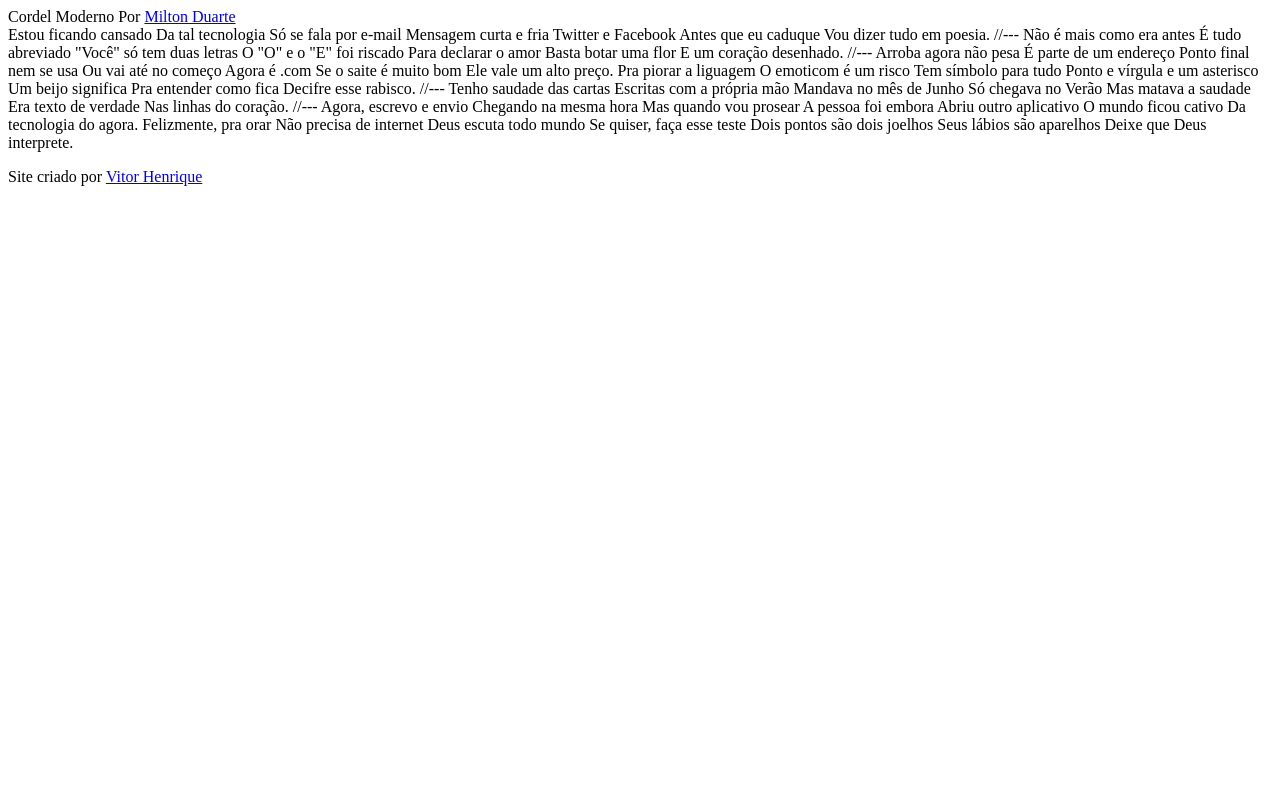
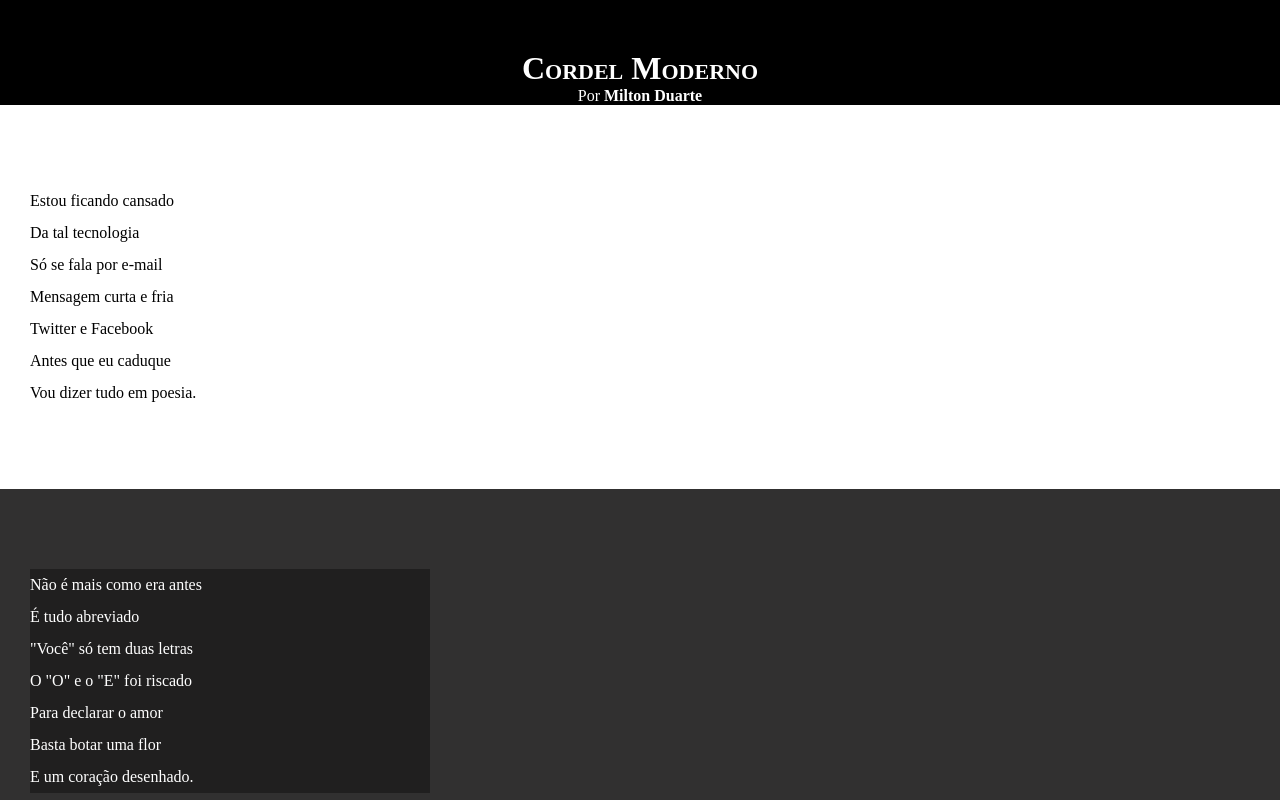
Before and after one commit to vitorhenriquemartins/HTML-CSS, a plain HTML site: page Exercicios/desafio 17/index.html in a window 1280 px wide. Shown: the top 800 px of the page. Drawn offline with Linux system fonts and the light colour scheme.

Commit message:
atualizei o desafio 17

```diff
--- /dev/null
+++ b/Exercicios/desafio 17/estilo/style.css
@@ -0,0 +1,64 @@
+@charset "UTF-8";
+
+*{
+    margin: 0px;
+    padding: 0px;
+}
+
+html, body{
+    min-height: 100vh;
+    background-color: darkgray;
+}
+
+header{
+    background-color: black;
+    color: white;
+    text-align: center;
+}
+ header > h1{
+    padding-top: 50px;
+    font-variant: small-caps;
+ }
+
+ header > p{
+    padding-bottom: 50px;
+ }
+
+ header a, footer a {
+   color: white;
+   text-decoration: none;
+   font-weight: bolder;
+ }
+
+ header a:hover, footer a:hover{
+    text-decoration: underline;
+ }
+
+ section{
+    padding-top: 10vh;
+    padding-bottom: 10vh;
+    line-height: 2em;
+    padding-left: 30px;
+ }
+
+section.normal{
+    background-color: white;
+    color: black;
+}
+
+section.imagem{
+    background-color: rgb(49, 48, 48);
+    color: white;
+}
+
+section.imagem > p{
+    width: 400px;
+    background-color: rgba(0, 0, 0, 0.356);
+}
+
+ footer{
+    background-color: black;
+    color: white;
+    text-align: center;
+    padding: 10px;
+ }
--- a/Exercicios/desafio 17/index.html
+++ b/Exercicios/desafio 17/index.html
@@ -4,77 +4,103 @@
     <meta charset="UTF-8">
     <meta name="viewport" content="width=device-width, initial-scale=1.0">
     <title>Cordel Moderno</title>
+    <link rel="stylesheet" href="estilo/style.css">
 </head>
 <body>
 
         <header>
-        Cordel Moderno
+        <h1>Cordel Moderno</h1>
+
         Por <a href="https://www.recantodasletras.com.br/poesias/3186743" target="_blank">Milton Duarte</a>
         </header>
 
-    Estou ficando cansado
-    Da tal tecnologia
-    Só se fala por e-mail
-    Mensagem curta e fria
-    Twitter e Facebook
-    Antes que eu caduque
+    <section class="normal">
+        <p>
+            Estou ficando cansado <br>
+            Da tal tecnologia <br>
+            Só se fala por e-mail <br>
+            Mensagem curta e fria <br>
+            Twitter e Facebook <br>
+            Antes que eu caduque <br>
             Vou dizer tudo em poesia.
+        </p>
+    </section>
 
-    //---
 
-    Não é mais como era antes
-    É tudo abreviado
-    "Você" só tem duas letras
-    O "O" e o "E" foi riscado
-    Para declarar o amor
-    Basta botar uma flor
+
+    <section class="imagem">
+        <p>
+            Não é mais como era antes <br>
+            É tudo abreviado <br>
+            "Você" só tem duas letras <br>
+            O "O" e o "E" foi riscado <br>
+            Para declarar o amor <br>
+            Basta botar uma flor <br>
             E um coração desenhado.
+        </p>
+    </section>
 
-    //---
 
-    Arroba agora não pesa
-    É parte de um endereço
-    Ponto final nem se usa
-    Ou vai até no começo
-    Agora é .com
-    Se o saite é muito bom
+
+    <section class="normal">
+        <p>
+            Arroba agora não pesa <br>
+            É parte de um endereço <br>
+            Ponto final nem se usa <br>
+            Ou vai até no começo <br>
+            Agora é .com <br>
+            Se o saite é muito bom <br>
             Ele vale um alto preço.
+        </p>
 
-    Pra piorar a liguagem
-    O emoticom é um risco
-    Tem símbolo para tudo
-    Ponto e vírgula e um asterisco
-    Um beijo significa
-    Pra entender como fica
+        <p>
+            Pra piorar a liguagem <br>
+            O emoticom é um risco <br>
+            Tem símbolo para tudo <br>
+            Ponto e vírgula e um asterisco <br>
+            Um beijo significa <br>
+            Pra entender como fica <br>
             Decifre esse rabisco.
+        </p>
+    </section>
 
-    //---
 
-    Tenho saudade das cartas
-    Escritas com a própria mão
-    Mandava no mês de Junho
-    Só chegava no Verão
-    Mas matava a saudade
-    Era texto de verdade
+
+    <section class="imagem">
+        <p>
+            Tenho saudade das cartas <br>
+            Escritas com a própria mão <br>
+            Mandava no mês de Junho <br>
+            Só chegava no Verão <br>
+            Mas matava a saudade <br>
+            Era texto de verdade <br>
             Nas linhas do coração.
+        </p>
+    </section>
 
-    //---
 
-    Agora, escrevo e envio
-    Chegando na mesma hora
-    Mas quando vou prosear
-    A pessoa foi embora
-    Abriu outro aplicativo
-    O mundo ficou cativo
+
+    <section class="normal">
+        <p>
+            Agora, escrevo e envio <br>
+            Chegando na mesma hora <br>
+            Mas quando vou prosear <br>
+            A pessoa foi embora <br>
+            Abriu outro aplicativo <br>
+            O mundo ficou cativo <br>
             Da tecnologia do agora.
+        </p>
 
-    Felizmente, pra orar
-    Não precisa de internet
-    Deus escuta todo mundo
-    Se quiser, faça esse teste
-    Dois pontos são dois joelhos
-    Seus lábios são aparelhos
+        <p>
+            Felizmente, pra orar <br>
+            Não precisa de internet <br>
+            Deus escuta todo mundo <br>
+            Se quiser, faça esse teste <br>
+            Dois pontos são dois joelhos <br>
+            Seus lábios são aparelhos <br>
             Deixe que Deus interprete.
+        </p>
+    </section>
 
     <footer>
         <p>Site criado por <a href="https://www.instagram.com/vitorhenriquee_/" target="_blank">Vitor Henrique</a></p>
```
Lines whose indentation alone changed are shown as unchanged.
